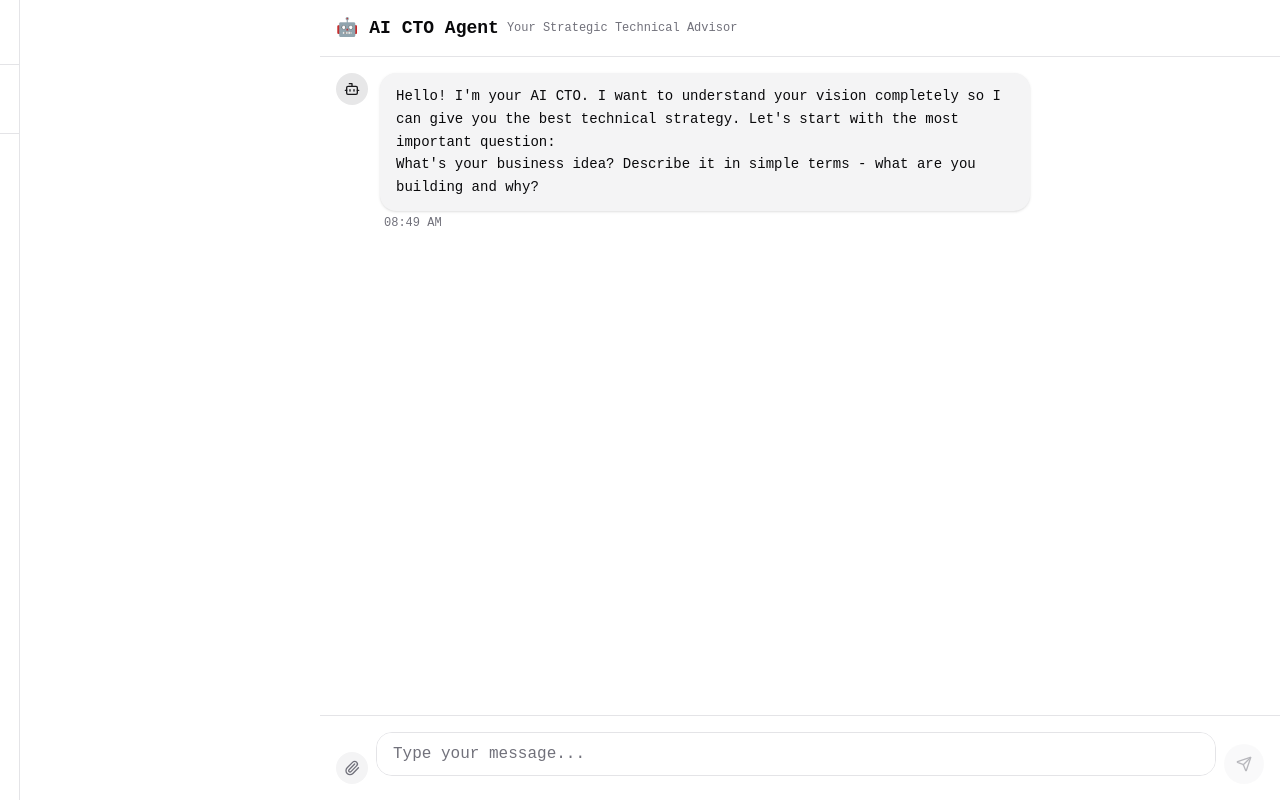
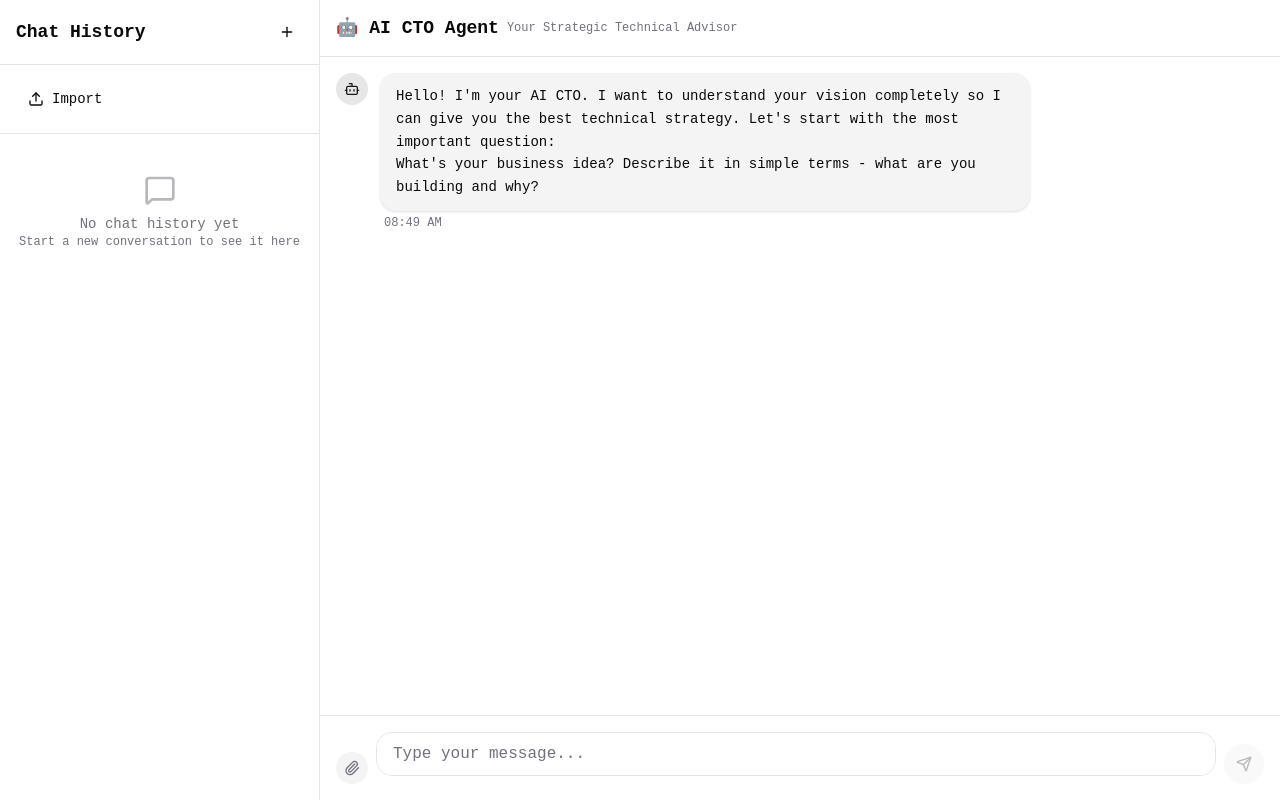
Before and after one commit to S4DIB/startup-world-cup, a Next.js app: page /chat in a window 1280 px wide. Built offline with nearby package versions, Linux system fonts and the light colour scheme; a web font is replaced by a local one.

Commit message:
Dummy history added

```diff
--- a/src/components/chat/ChatContainer.tsx
+++ b/src/components/chat/ChatContainer.tsx
@@ -11,7 +11,7 @@ export function ChatContainer() {
   const [currentSession, setCurrentSession] = useState<ChatSession | null>(null);
   const [messages, setMessages] = useState<Message[]>([]);
   const [isLoading, setIsLoading] = useState(false);
-  const [sidebarOpen, setSidebarOpen] = useState(false);
+  const [sidebarOpen, setSidebarOpen] = useState(true); // Show sidebar by default
   const messagesEndRef = useRef<HTMLDivElement>(null);
 
   // Initialize with a new session if none exists
@@ -127,11 +127,28 @@ export function ChatContainer() {
       },
     ]);
     setSidebarOpen(false);
+
+    // Force a re-render of the sidebar
+    setTimeout(() => {
+      window.dispatchEvent(new Event('storage'));
+    }, 100);
   };
 
     return (
     <div className="flex h-full">
-      {/* Sidebar */}
+      {/* Sidebar - Always visible on desktop */}
+      <div className="hidden lg:block">
+        <ChatSidebar
+          currentSessionId={currentSession?.id || null}
+          onSessionSelect={handleSessionSelect}
+          onNewSession={handleNewSession}
+          isOpen={true}
+          onToggle={() => {}}
+        />
+      </div>
+
+      {/* Mobile Sidebar */}
+      <div className="lg:hidden">
         <ChatSidebar
           currentSessionId={currentSession?.id || null}
           onSessionSelect={handleSessionSelect}
@@ -139,9 +156,10 @@ export function ChatContainer() {
           isOpen={sidebarOpen}
           onToggle={() => setSidebarOpen(!sidebarOpen)}
         />
+      </div>
 
       {/* Main Chat Area */}
-      <div className="flex-1 flex flex-col lg:ml-0">
+      <div className="flex-1 flex flex-col">
         {/* Header */}
         <div className="border-b bg-background/95 backdrop-blur supports-[backdrop-filter]:bg-background/60">
           <div className="px-4 sm:container flex h-14 items-center">
--- a/src/components/chat/ChatSidebar.tsx
+++ b/src/components/chat/ChatSidebar.tsx
@@ -34,6 +34,19 @@ export function ChatSidebar({
 
   useEffect(() => {
     loadSessions();
+  }, []);
+
+  // Refresh sessions when component mounts or when sessions change
+  useEffect(() => {
+    const handleStorageChange = () => {
+      loadSessions();
+    };
+
+    window.addEventListener('storage', handleStorageChange);
+
+    return () => {
+      window.removeEventListener('storage', handleStorageChange);
+    };
   }, []);
 
   const loadSessions = () => {
@@ -124,8 +137,9 @@ export function ChatSidebar({
          transition={{ type: "spring", damping: 25, stiffness: 200 }}
          className={cn(
            "fixed left-0 top-0 h-full w-80 bg-background border-r z-50 flex flex-col",
-          "lg:relative lg:translate-x-0"
+           "lg:relative lg:translate-x-0 lg:block"
          )}
+         style={{ display: isOpen ? 'flex' : 'none' }}
        >
         {/* Header */}
         <div className="flex items-center justify-between p-4 border-b">
```
Lines whose indentation alone changed are shown as unchanged.
